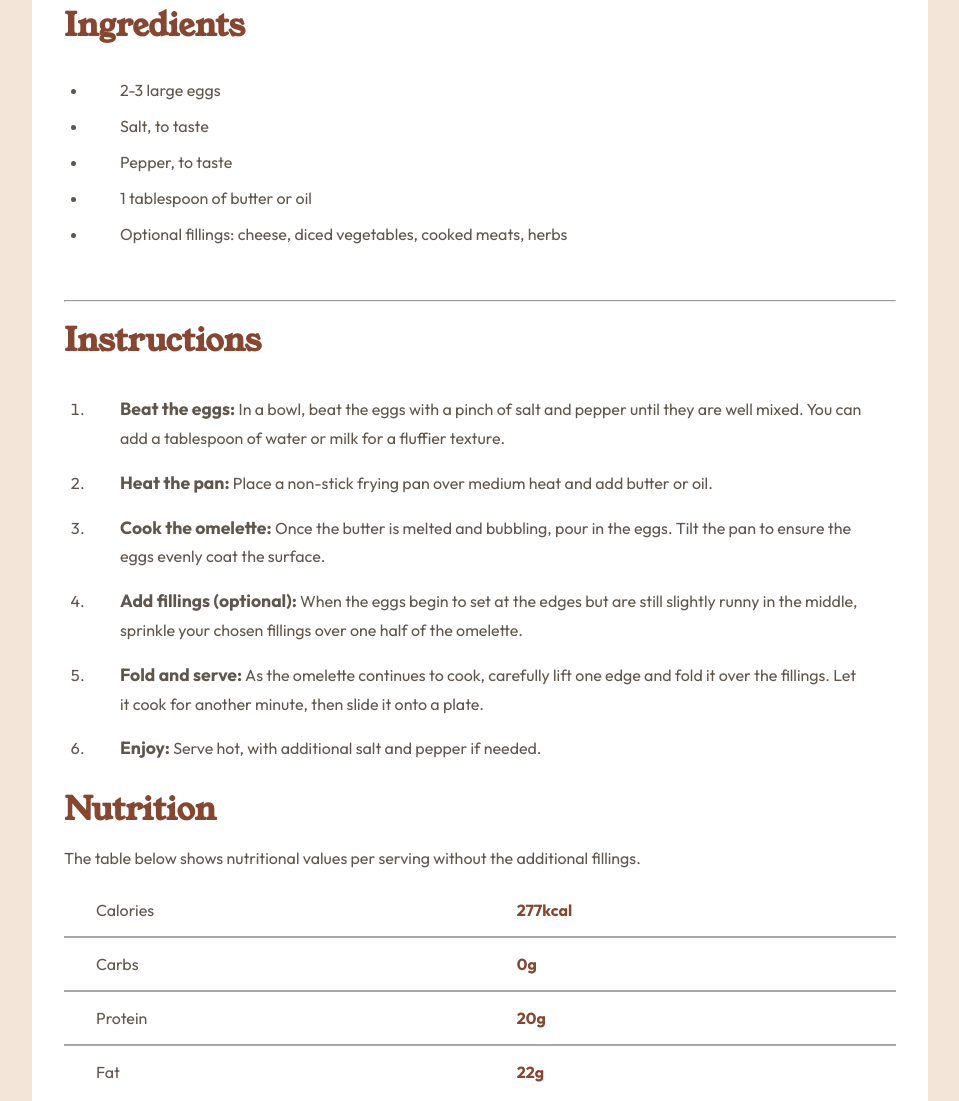
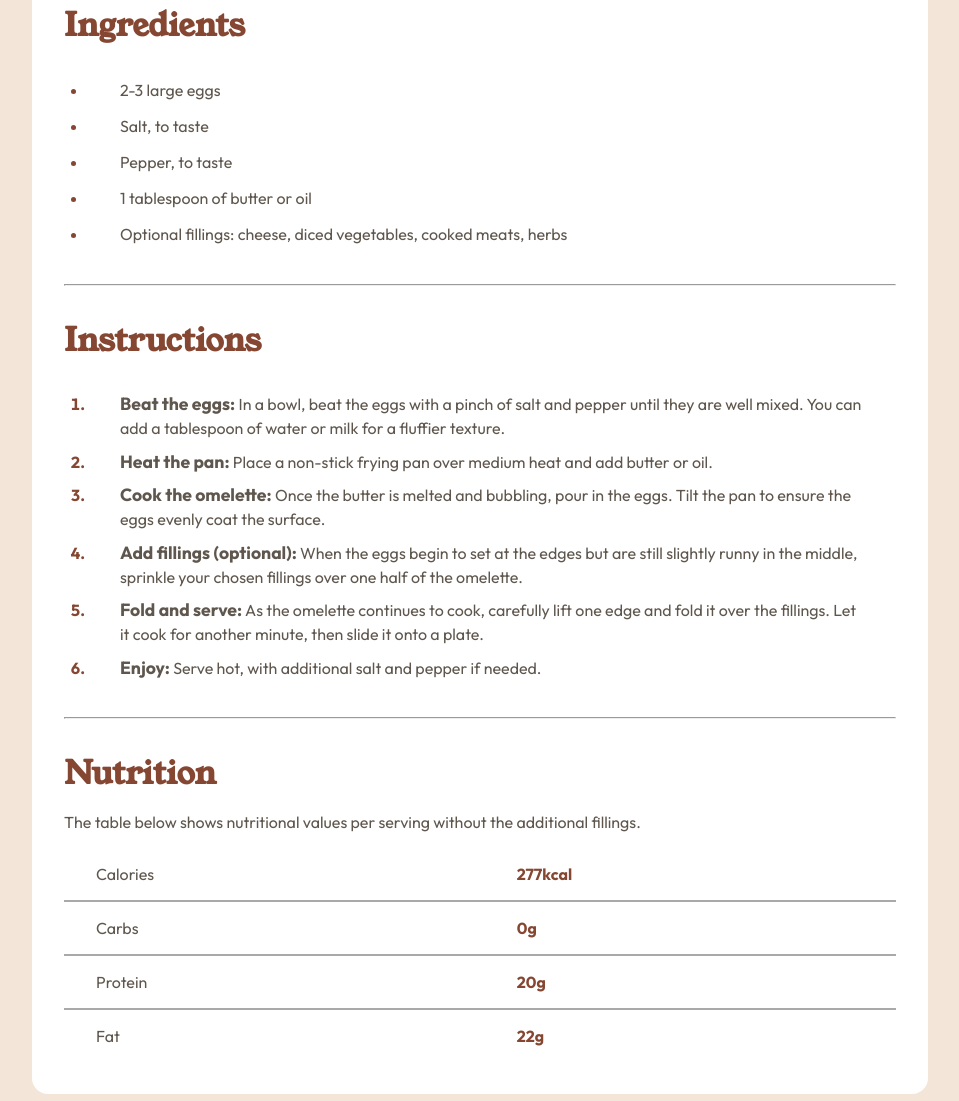
Before and after one commit to DanielOmehe/Recipe-Page, a plain HTML site: page index.html in a window 1280 px wide. Shown: the part 903-2004 px from the top of the page, without its empty margins (160-1119 px from the left). Drawn offline with Linux system fonts and the light colour scheme.

Commit message:
Made some changes to the design

```diff
--- a/assets/styles/index.css
+++ b/assets/styles/index.css
@@ -86,7 +86,13 @@
 .preparation-time-list-item {
   padding: 0.5rem 2rem;
   font-size: var(--font-size);
+  color: var(--brown-800);
   font-family: "Outfit", sans-serif;
+}
+
+.preparation-time-list-item p{
+  font-family: "Outfit", sans-serif;
+  color: var(--stone-600);
 }
 
 .preparation-time-list-item b {
@@ -107,11 +113,18 @@
 .ingredient-list {
   width: 100%;
   margin-left: 1.5rem;
+  margin-bottom: -1rem;
 }
 
 .ingredient-list-items {
   padding: 0.5rem 2rem;
   font-size: var(--font-size);
+  color: var(--brown-800);
+  font-family: "Outfit", sans-serif;
+}
+
+.ingredient-list-items p{
+  color: var(--stone-600);
   font-family: "Outfit", sans-serif;
 }
 
@@ -131,9 +144,21 @@
 }
 
 .instruction-list-item {
-  line-height: 1.8rem;
+  line-height: 1.5rem;
   font-size: 1rem;
-  padding: 0.5rem 2rem;
+  padding: 0.3rem 2rem;
+  color: var(--brown-800);
+  font-weight: bold;
+  font-family: "Outfit", sans-serif;
+}
+
+hr{
+  color: var(--stone-150);
+  margin: 2rem 0;
+}
+
+.instruction-list-item p{
+  font-weight: lighter;
   font-family: "Outfit", sans-serif;
 }
 
--- a/index.html
+++ b/index.html
@@ -34,25 +34,29 @@
           <h2 class="preparation-time-header">Preparation time</h2>
           <ul class="preparation-time-list">
             <li class="preparation-time-list-item">
-              <b>Total:</b> Approximately 10 minutes
+              <p><b>Total:</b> Approximately 10 minutes</p>
             </li>
             <li class="preparation-time-list-item">
-              <b>Preparation:</b> 5 minutes
+              <p><b>Preparation:</b> 5 minutes</p>
             </li>
             <li class="preparation-time-list-item">
-              <b>Cooking:</b> 5 minutes
+              <p><b>Cooking:</b> 5 minutes</p>
             </li>
           </ul>
         </div>
         <div class="ingredients">
           <h2 class="ingredient-header">Ingredients</h2>
           <ul class="ingredient-list">
-            <li class="ingredient-list-items">2-3 large eggs</li>
-            <li class="ingredient-list-items">Salt, to taste</li>
-            <li class="ingredient-list-items">Pepper, to taste</li>
-            <li class="ingredient-list-items">1 tablespoon of butter or oil</li>
+            <li class="ingredient-list-items"><p>2-3 large eggs</p></li>
+            <li class="ingredient-list-items"><p>Salt, to taste</p></li>
+            <li class="ingredient-list-items"><p>Pepper, to taste</p></li>
             <li class="ingredient-list-items">
+              <p>1 tablespoon of butter or oil</p>
+            </li>
+            <li class="ingredient-list-items">
+              <p>
                 Optional fillings: cheese, diced vegetables, cooked meats, herbs
+              </p>
             </li>
           </ul>
         </div>
@@ -61,35 +65,48 @@
           <h2 class="instruction-header">Instructions</h2>
           <ol class="instruction-list">
             <li class="instruction-list-item">
+              <p>
                 <b>Beat the eggs:</b> In a bowl, beat the eggs with a pinch of
                 salt and pepper until they are well mixed. You can add a
                 tablespoon of water or milk for a fluffier texture.
+              </p>
             </li>
             <li class="instruction-list-item">
-              <b>Heat the pan:</b> Place a non-stick frying pan over medium heat
-              and add butter or oil.
+              <p>
+                <b>Heat the pan:</b> Place a non-stick frying pan over medium
+                heat and add butter or oil.
+              </p>
             </li>
             <li class="instruction-list-item">
-              <b>Cook the omelette:</b> Once the butter is melted and bubbling,
-              pour in the eggs. Tilt the pan to ensure the eggs evenly coat the
-              surface.
+              <p>
+                <b>Cook the omelette:</b> Once the butter is melted and
+                bubbling, pour in the eggs. Tilt the pan to ensure the eggs
+                evenly coat the surface.
+              </p>
             </li>
             <li class="instruction-list-item">
-              <b>Add fillings (optional):</b> When the eggs begin to set at the
-              edges but are still slightly runny in the middle, sprinkle your
-              chosen fillings over one half of the omelette.
+              <p>
+                <b>Add fillings (optional):</b> When the eggs begin to set at
+                the edges but are still slightly runny in the middle, sprinkle
+                your chosen fillings over one half of the omelette.
+              </p>
             </li>
             <li class="instruction-list-item">
+              <p>
                 <b>Fold and serve:</b> As the omelette continues to cook,
-              carefully lift one edge and fold it over the fillings. Let it cook
-              for another minute, then slide it onto a plate.
+                carefully lift one edge and fold it over the fillings. Let it
+                cook for another minute, then slide it onto a plate.
+              </p>
             </li>
             <li class="instruction-list-item">
+              <p>
                 <b>Enjoy:</b> Serve hot, with additional salt and pepper if
                 needed.
+              </p>
             </li>
           </ol>
         </div>
+        <hr />
         <div class="nutrition">
           <h2 class="nutrition-header">Nutrition</h2>
           <p class="nutrition-desc">
@@ -117,11 +134,11 @@
         </div>
       </section>
     </main>
-    <div class="attribution">
+    <footer class="attribution">
       Challenge by
       <a href="https://www.frontendmentor.io?ref=challenge" target="_blank"
         >Frontend Mentor</a
       >. Coded by <a href="https://github.com/DanielOmehe">Daniel Omehe</a>.
-    </div>
+    </footer>
   </body>
 </html>
```
Lines whose indentation alone changed are shown as unchanged.
